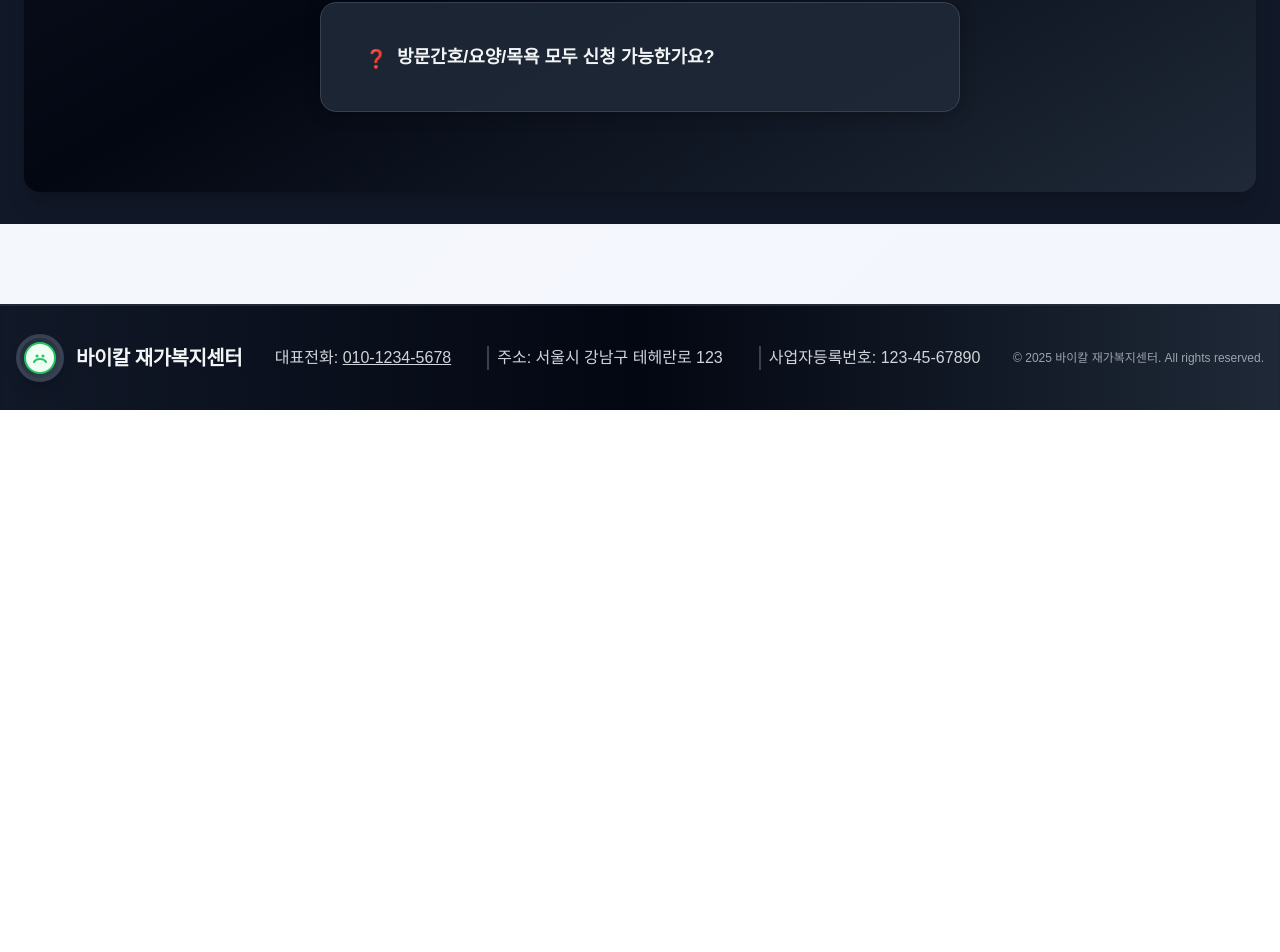
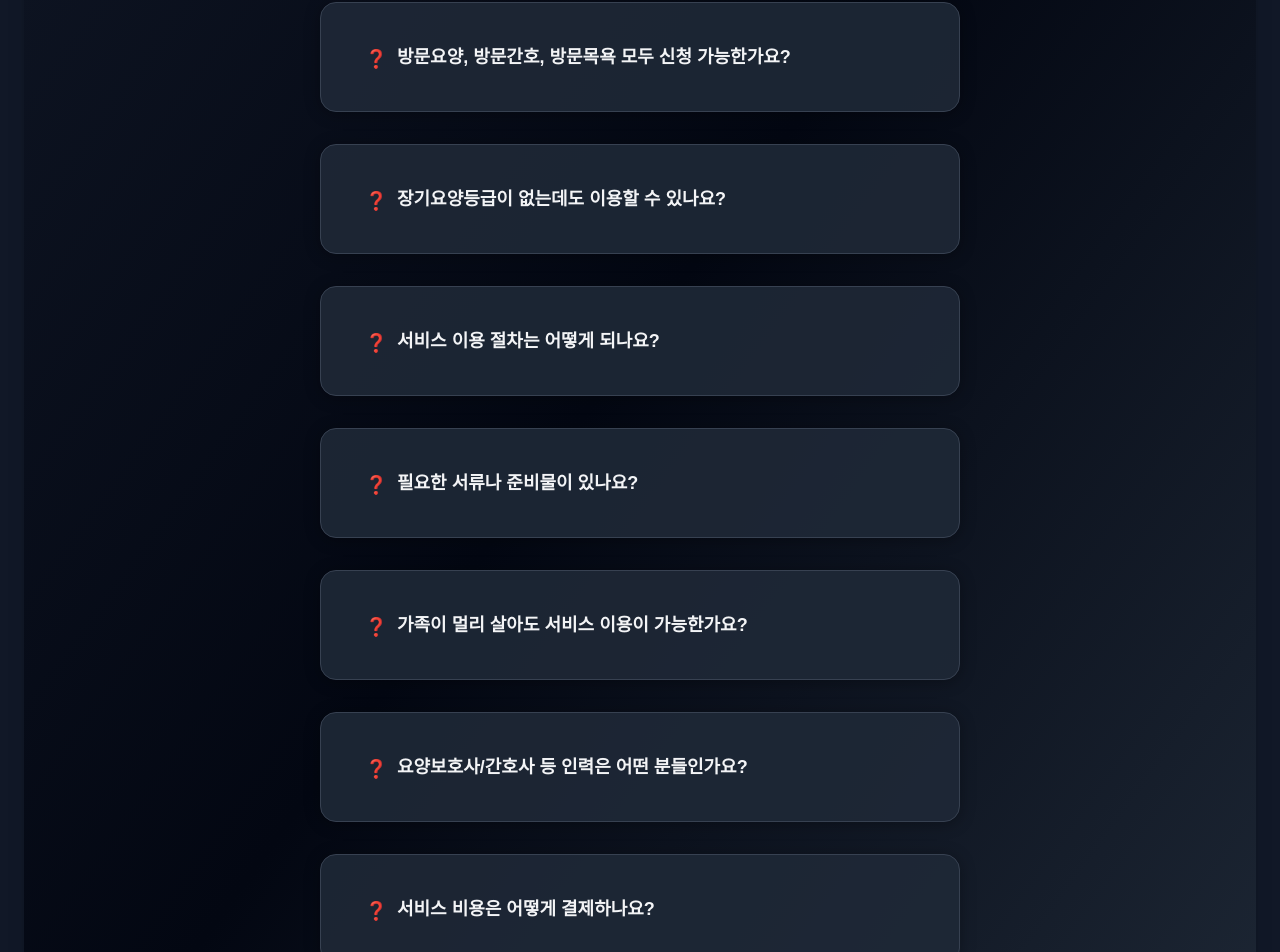
Before and after one commit to mxten777/mvp_project_18, a React (Vite) app: page / in a window 1280 px wide. Shown: the part 2870-3822 px from the top of the page. Before the commit the page ends 3280 px from the top, so only its background shows below. Built offline with nearby package versions, Linux system fonts and the light colour scheme.

Commit message:
FAQ 등 주요 페이지 실전형 컨텐츠 보강 및 텍스트 교정

```diff
--- a/src/App.tsx
+++ b/src/App.tsx
@@ -29,17 +29,60 @@ const Home = () => (
   </>
 );
 
-const About = () => <div>센터소개 페이지</div>;
+const About = () => (
+  <section className="py-10 max-w-2xl mx-auto px-2">
+    <h3 className="text-2xl font-bold text-center text-green-600 dark:text-gray-100 mb-7 tracking-tight select-none" style={{fontFamily:'Pretendard,Noto Sans KR,sans-serif'}}>센터소개</h3>
+    <div className="bg-white/90 dark:bg-gray-800/90 rounded-2xl shadow-xl border border-gray-100 dark:border-gray-700 p-8 space-y-5 text-base leading-relaxed text-gray-800 dark:text-gray-200">
+      <p>바이칼 재가복지센터는 어르신과 가족의 행복을 최우선으로 생각합니다. 방문요양, 방문간호, 방문목욕 등 다양한 재가복지 서비스를 통해 어르신의 건강과 일상, 가족의 안심을 함께 지켜드립니다.</p>
+      <ul className="list-disc pl-5 space-y-1">
+        <li>전문 요양보호사, 간호사, 사회복지사 등 우수 인력 보유</li>
+        <li>맞춤형 서비스 설계 및 1:1 상담</li>
+        <li>국가 지원금 85% 이상, 합리적 비용</li>
+        <li>신속한 상담 및 신청, 투명한 운영</li>
+      </ul>
+      <p>지역사회와 함께하는 신뢰받는 복지센터로, 언제든 문의·상담 환영합니다.</p>
+    </div>
+  </section>
+);
 import ServiceDetailList from "./components/ServiceDetailList";
 const Services = () => (
-  <>
-    <div>서비스소개 페이지</div>
+  <section className="py-10 max-w-3xl mx-auto px-2">
+    <h3 className="text-2xl font-bold text-center text-green-600 dark:text-gray-100 mb-7 tracking-tight select-none" style={{fontFamily:'Pretendard,Noto Sans KR,sans-serif'}}>서비스 소개</h3>
+    <div className="mb-6 text-base leading-relaxed text-gray-800 dark:text-gray-200">
+      <p>바이칼 재가복지센터는 방문요양, 방문간호, 방문목욕 등 다양한 재가복지 서비스를 제공합니다. 각 서비스는 어르신의 건강상태와 가족의 상황에 맞춰 맞춤형으로 설계됩니다.</p>
+    </div>
     <ServiceDetailList />
-  </>
+  </section>
 );
-const Pricing = () => <div>서비스비용 페이지</div>;
-const Reviews = () => <div>고객후기 페이지</div>;
-const FAQ = () => <div>FAQ 페이지</div>;
+const Pricing = () => (
+  <section className="py-10 max-w-2xl mx-auto px-2">
+    <h3 className="text-2xl font-bold text-center text-green-600 dark:text-gray-100 mb-7 tracking-tight select-none" style={{fontFamily:'Pretendard,Noto Sans KR,sans-serif'}}>서비스 비용 안내</h3>
+    <div className="bg-white/90 dark:bg-gray-800/90 rounded-2xl shadow-xl border border-gray-100 dark:border-gray-700 p-8 space-y-5 text-base leading-relaxed text-gray-800 dark:text-gray-200">
+      <p>국가 장기요양보험 지원으로 전체 비용의 85% 이상이 지원됩니다. 본인부담금은 서비스 종류, 등급, 이용시간에 따라 다르며, 자세한 내용은 상담 시 안내해드립니다.</p>
+      <ul className="list-disc pl-5 space-y-1">
+        <li>방문요양: 월 10만원~20만원대(본인부담 기준)</li>
+        <li>방문간호/목욕: 서비스별 상이</li>
+        <li>기초생활수급자 등 감면/면제 가능</li>
+      </ul>
+      <p>정확한 비용은 1:1 상담을 통해 안내해드립니다.</p>
+    </div>
+  </section>
+);
+const Reviews = () => (
+  <section className="py-10 max-w-2xl mx-auto px-2">
+    <h3 className="text-2xl font-bold text-center text-green-600 dark:text-gray-100 mb-7 tracking-tight select-none" style={{fontFamily:'Pretendard,Noto Sans KR,sans-serif'}}>고객 후기</h3>
+    <div className="bg-white/90 dark:bg-gray-800/90 rounded-2xl shadow-xl border border-gray-100 dark:border-gray-700 p-8 space-y-5 text-base leading-relaxed text-gray-800 dark:text-gray-200">
+      <p>실제 이용자와 가족분들의 소중한 후기를 통해 센터의 신뢰와 만족도를 확인하세요.</p>
+      <ul className="list-disc pl-5 space-y-1">
+        <li>“요양보호사 선생님이 친절하고 세심하게 돌봐주셔서 안심이 됩니다.”</li>
+        <li>“상담부터 서비스까지 빠르고 투명해서 믿음이 갑니다.”</li>
+        <li>“어르신이 밝아지고 가족 모두가 만족합니다.”</li>
+      </ul>
+      <p>더 많은 후기는 상담 시 안내해드립니다.</p>
+    </div>
+  </section>
+);
+const FAQ = () => <FAQList />;
 import ContactInfo from "./components/ContactInfo";
 import MapSection from "./components/MapSection";
 const Contact = () => (
--- a/src/components/FAQList.tsx
+++ b/src/components/FAQList.tsx
@@ -4,15 +4,43 @@ import Card from "./Card";
 const faqs = [
   {
     q: "서비스 신청은 어떻게 하나요?",
-    a: "상단 메뉴의 상담신청을 통해 간단히 신청하실 수 있습니다.",
+    a: "상단 메뉴의 상담신청 또는 대표번호(02-1234-5678)로 전화주시면 신속히 안내해드립니다. 온라인/전화 모두 가능합니다.",
   },
   {
     q: "국가 지원금은 얼마나 받을 수 있나요?",
-    a: "대부분 85% 이상 지원받으실 수 있습니다. 자세한 내용은 상담 시 안내해드립니다.",
+    a: "장기요양등급을 받으신 경우 전체 비용의 85% 이상이 지원됩니다. 기초생활수급자 등은 본인부담금이 감면 또는 면제될 수 있습니다.",
   },
   {
-    q: "방문간호/요양/목욕 모두 신청 가능한가요?",
-    a: "네, 전화 한 통으로 통합 신청이 가능합니다.",
+    q: "방문요양, 방문간호, 방문목욕 모두 신청 가능한가요?",
+    a: "네, 한 번의 상담으로 모든 서비스 통합 신청이 가능합니다. 어르신 상태에 따라 맞춤형 서비스가 제공됩니다.",
+  },
+  {
+    q: "장기요양등급이 없는데도 이용할 수 있나요?",
+    a: "등급이 없으신 경우 등급신청 절차부터 무료로 안내해드리며, 필요시 민간 서비스도 상담 가능합니다.",
+  },
+  {
+    q: "서비스 이용 절차는 어떻게 되나요?",
+    a: "상담 → 방문상담/상태확인 → 서비스 계획 수립 → 계약 및 서비스 시작 순으로 진행됩니다.",
+  },
+  {
+    q: "필요한 서류나 준비물이 있나요?",
+    a: "장기요양인정서, 신분증, 건강보험증 등이 필요할 수 있습니다. 상황에 따라 상세히 안내해드립니다.",
+  },
+  {
+    q: "가족이 멀리 살아도 서비스 이용이 가능한가요?",
+    a: "네, 가족이 멀리 계셔도 센터에서 어르신의 상태를 정기적으로 보고드리며, 가족과의 소통을 적극 지원합니다.",
+  },
+  {
+    q: "요양보호사/간호사 등 인력은 어떤 분들인가요?",
+    a: "경력과 자격을 갖춘 전문 인력만을 채용하며, 정기 교육과 평가를 통해 서비스 품질을 유지합니다.",
+  },
+  {
+    q: "서비스 비용은 어떻게 결제하나요?",
+    a: "본인부담금은 계좌이체, 카드 등 다양한 방법으로 결제 가능합니다. 자세한 내용은 상담 시 안내해드립니다.",
+  },
+  {
+    q: "기타 궁금한 점은 어디로 문의하나요?",
+    a: "대표번호(02-1234-5678) 또는 홈페이지 문의를 통해 언제든 연락주시면 친절히 안내해드립니다.",
   },
 ];
 
```
Also changed, not shown: 중간진행보고서.txt.
